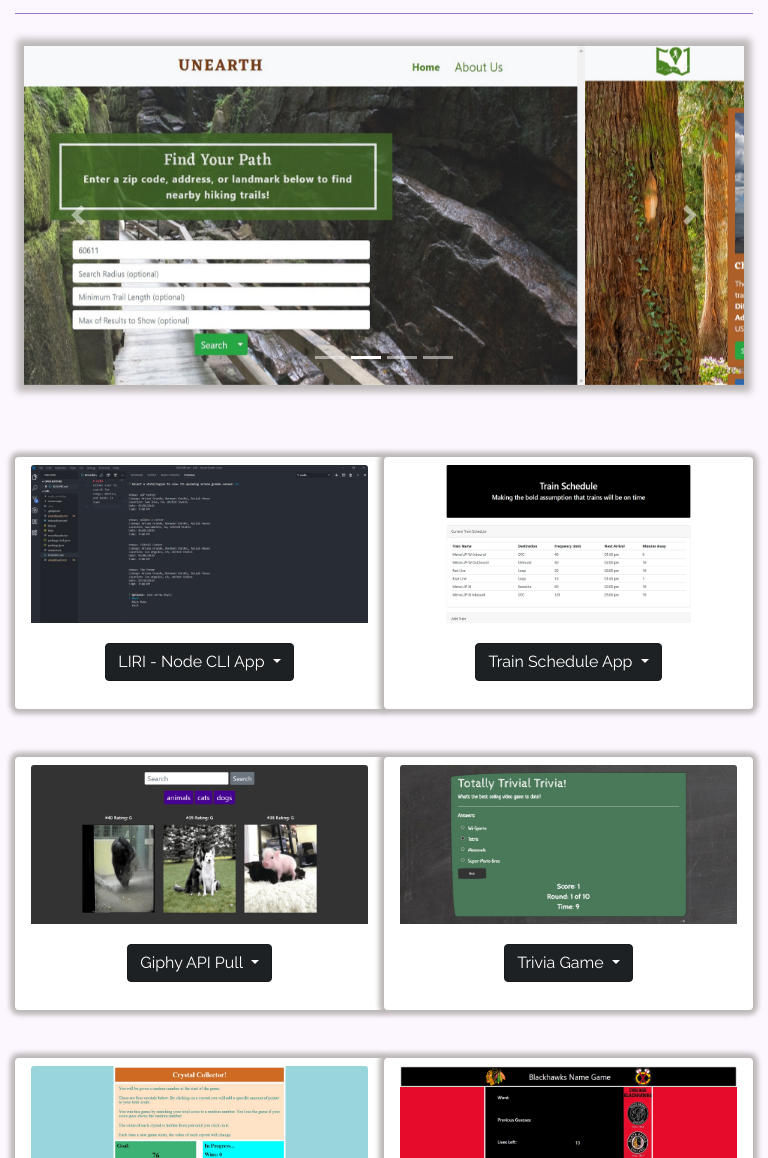
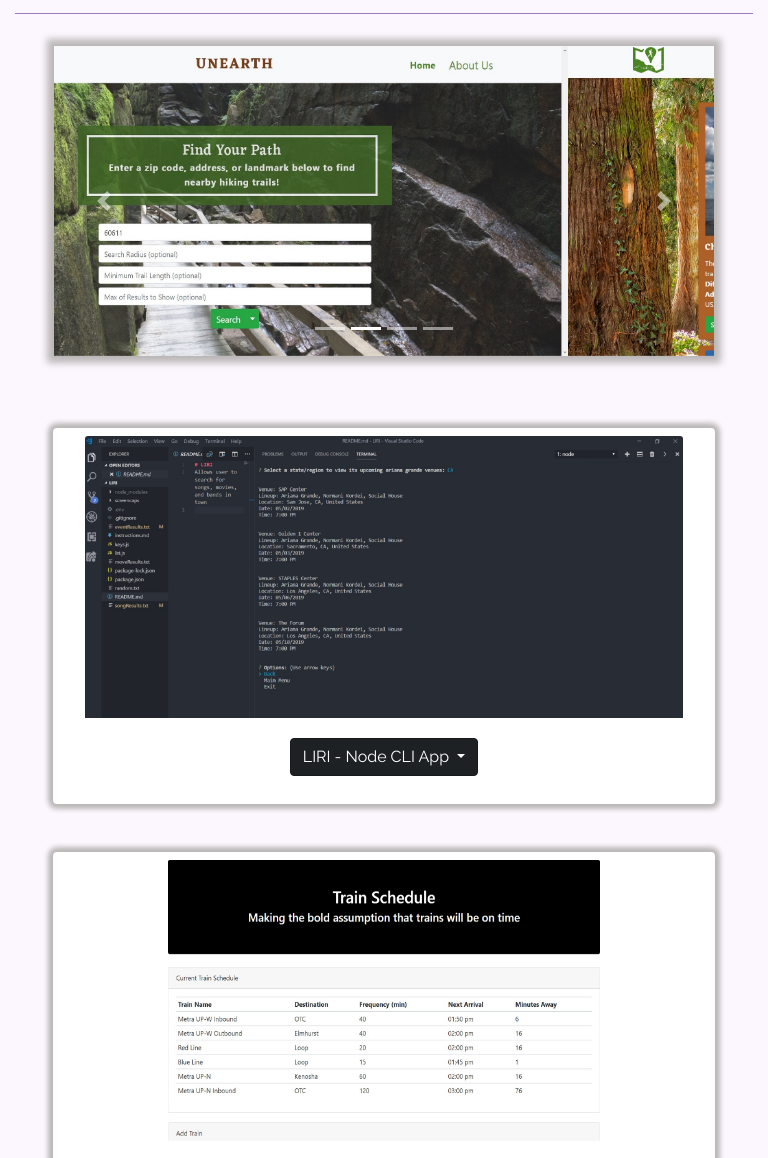
Before and after one commit to SteveLucasCS/stevelucascs.github.io, a plain HTML site: page portfolio.html in a window 768 px wide. Shown: the part 112-1270 px from the top of the page. Drawn offline with nearby package versions, Linux system fonts and the light colour scheme.

Commit message:
portfolio page formatting changes

```diff
--- a/assets/css/portfolio.css
+++ b/assets/css/portfolio.css
@@ -43,13 +43,28 @@
   }
 }
 
-@media only screen and (min-width: 480px) and (max-width: 690px) {
+@media only screen and (min-width: 480px) and (max-width: 1000px) {
   .card-img-container {
     max-width: 540px !important;
     max-height: 600px;
     margin: auto;
   }
+  .content-container {
+    width: 90% !important;
+  }
+  .card {
+    min-width: 90% !important;
+    width: 100% !important;
+    max-width: 100% !important;
+
+  }
 }
+@media only screen and (min-width: 660px) and (max-width: 1000px) {
+  .card-img-container {
+    max-width: 95% !important;
+  }
+}
+
 
 @media only screen and (min-width: 1000px) {
   .card-img-container {
--- a/assets/css/style.css
+++ b/assets/css/style.css
@@ -175,7 +175,7 @@ footer a:hover {
   padding: 0 15px;
 }
 
-@media only screen and (min-width: 690px) {
+@media only screen and (min-width: 660px) {
   .card {
     min-width: 45%;
     width: 45%;
--- a/assets/javascript/images.js
+++ b/assets/javascript/images.js
@@ -1,7 +1,8 @@
 const targetArray = $(".res-img");
+const breakpoint = 660;
 var isMobile = true;
 
-$(window).width() < 660 ? isMobile = true : isMobile = false;
+$(window).width() < breakpoint ? isMobile = true : isMobile = false;
 
 function setImages() {
   if (isMobile) {
@@ -21,11 +22,11 @@ setImages();
 $(document).ready(function() {
   $(window).resize(function() {
     //if the viewport changes from mobile to large or visa versa, setImage()
-    if ($(window).width() < 660 && isMobile === false) {
+    if ($(window).width() < breakpoint && isMobile === false) {
       isMobile = true;
       setImages();
     }
-    if ($(window).width() >= 660 && isMobile === true) {
+    if ($(window).width() >= breakpoint && isMobile === true) {
       isMobile = false;
       setImages();
     }
```
